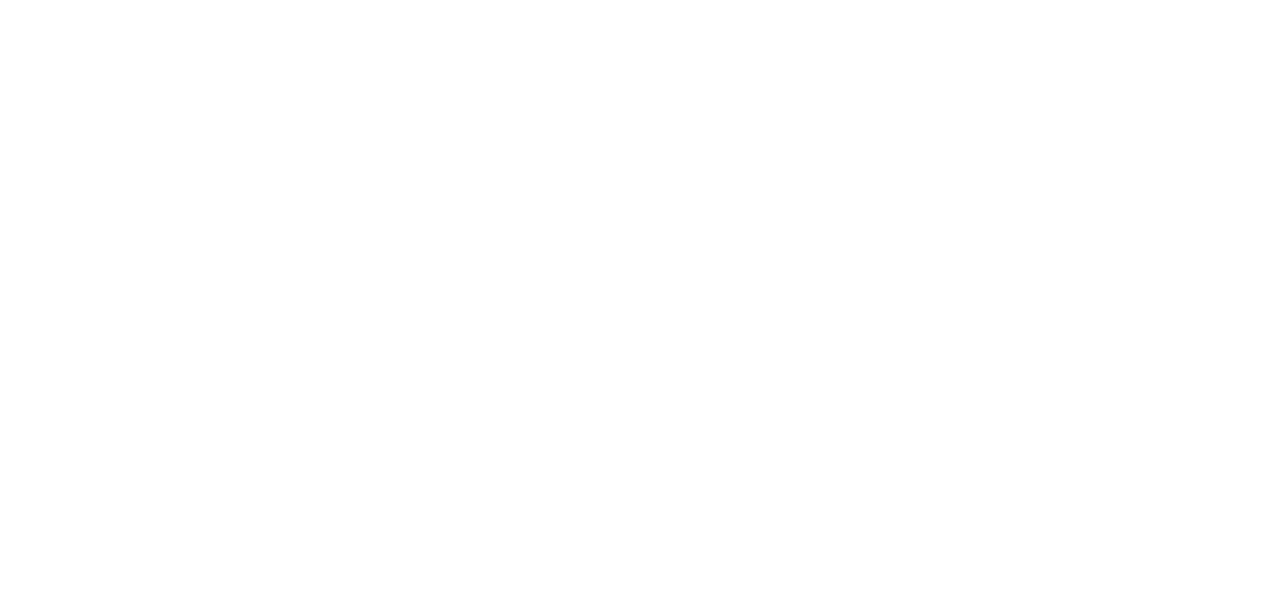
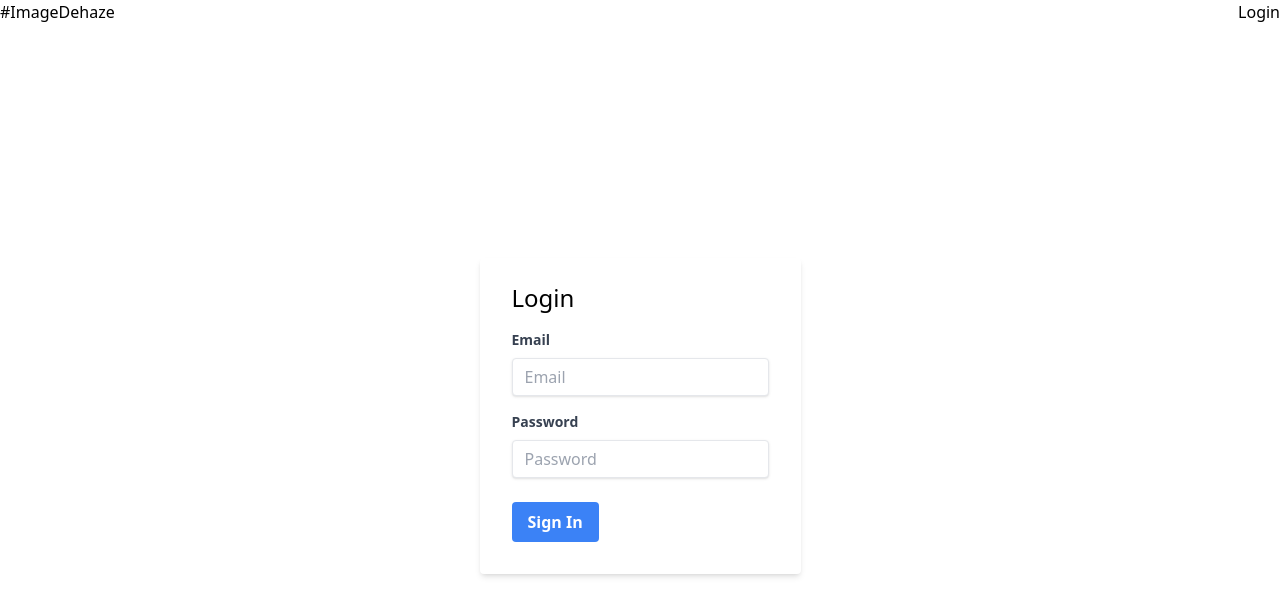
Before and after one commit to CodeWithRishav/Satellite-image-road-detection, a React (Create React App) app: page /login in a window 1280 px wide. Shown: the top 616 px of the page. Built offline with nearby package versions, Linux system fonts and the light colour scheme.

Commit message:
router setup

```diff
--- a/package.json
+++ b/package.json
@@ -6,8 +6,10 @@
     "@testing-library/jest-dom": "^5.17.0",
     "@testing-library/react": "^13.4.0",
     "@testing-library/user-event": "^13.5.0",
+    "framer-motion": "^10.16.2",
     "react": "^18.2.0",
     "react-dom": "^18.2.0",
+    "react-router-dom": "^6.15.0",
     "react-scripts": "5.0.1",
     "web-vitals": "^2.1.4"
   },
@@ -34,5 +36,8 @@
       "last 1 firefox version",
       "last 1 safari version"
     ]
+  },
+  "devDependencies": {
+    "tailwindcss": "^3.3.3"
   }
 }
--- a/src/App.js
+++ b/src/App.js
@@ -1,8 +1,21 @@
-import './App.css';
+// src/App.js
+import React from 'react';
+import { BrowserRouter as Router, Routes, Route} from 'react-router-dom';
+import Home from './components/Home';
+import About from './components/About';
+import Login from './components/Login';
+import Layout from './components/Layout';
+
 
 function App() {
   return (
-    <></>
+      <Routes>
+        <Route path='/' element={<Layout />} >
+        <Route index element={<Home />} />
+        <Route path="/about" element={<About />} />
+        <Route path="/login" element={<Login />} />
+        </Route>
+      </Routes>
   );
 }
 
--- /dev/null
+++ b/src/components/About.js
@@ -0,0 +1,13 @@
+// src/components/About.js
+import React from 'react';
+
+const About = () => {
+  return (
+    <div>
+      <h2>About Page</h2>
+      <p>This is the about page.</p>
+    </div>
+  );
+};
+
+export default About;
--- /dev/null
+++ b/src/components/Home.js
@@ -0,0 +1,12 @@
+// src/components/Home.js
+import React from 'react';
+
+const Home = () => {
+  return (
+    <div>
+      <p>Welcome to the home page!</p>
+    </div>
+  );
+};
+
+export default Home;
--- /dev/null
+++ b/src/components/Layout.js
@@ -0,0 +1,17 @@
+import React from 'react'
+import {Outlet} from "react-router-dom"
+import Navbar from './Navbar'
+// import Footer from './Footer'
+
+
+
+const Layout = () => {
+  return (
+    <div>
+     <Navbar />
+     <Outlet />
+    </div>
+  )
+}
+
+export default Layout
--- /dev/null
+++ b/src/components/Login.js
@@ -0,0 +1,70 @@
+import React, { useState } from 'react';
+import Navbar from './Navbar';
+
+const LoginForm = () => {
+  const [email, setEmail] = useState('');
+  const [password, setPassword] = useState('');
+
+  const handleEmailChange = (e) => {
+    setEmail(e.target.value);
+  };
+
+  const handlePasswordChange = (e) => {
+    setPassword(e.target.value);
+  };
+
+  const handleSubmit = (e) => {
+    e.preventDefault();
+    // Add your login logic here
+    console.log('Email:', email);
+    console.log('Password:', password);
+  };
+
+  return (
+<>
+    <div className="flex justify-center items-center h-screen">
+      <form className="bg-white shadow-md rounded px-8 pt-6 pb-8 mb-4" onSubmit={handleSubmit}>
+        <h2 className="text-2xl mb-4">Login</h2>
+        <div className="mb-4">
+          <label className="block text-gray-700 text-sm font-bold mb-2" htmlFor="email">
+            Email
+          </label>
+          <input
+            className="shadow appearance-none border rounded w-full py-2 px-3 text-gray-700 leading-tight focus:outline-none focus:shadow-outline"
+            id="email"
+            type="email"
+            placeholder="Email"
+            value={email}
+            onChange={handleEmailChange}
+            required
+          />
+        </div>
+        <div className="mb-6">
+          <label className="block text-gray-700 text-sm font-bold mb-2" htmlFor="password">
+            Password
+          </label>
+          <input
+            className="shadow appearance-none border rounded w-full py-2 px-3 text-gray-700 leading-tight focus:outline-none focus:shadow-outline"
+            id="password"
+            type="password"
+            placeholder="Password"
+            value={password}
+            onChange={handlePasswordChange}
+            required
+          />
+        </div>
+        <div className="flex items-center justify-between">
+          <button
+            className="bg-blue-500 hover:bg-blue-700 text-white font-bold py-2 px-4 rounded focus:outline-none focus:shadow-outline"
+            type="submit"
+          >
+            Sign In
+          </button>
+        </div>
+      </form>
+    </div>
+    </>
+  );
+};
+
+export default LoginForm;
--- /dev/null
+++ b/src/components/Navbar.js
@@ -0,0 +1,20 @@
+import React from 'react'
+import {Link} from "react-router-dom"
+import '../index.css';
+
+const Header = () => {
+  return (
+    <div className='flex justify-between align-center '>
+
+     <Link className="site-logo" to="/">#ImageDehaze</Link>
+     <nav>
+      {/* <Link to="/home">Home</Link>
+      <Link to="/about">About</Link> */}
+      <Link to="/login">Login</Link>
+     </nav>
+
+    </div>
+  )
+}
+
+export default Header
--- a/src/index.css
+++ b/src/index.css
@@ -0,0 +1,3 @@
+@tailwind base;
+@tailwind components;
+@tailwind utilities;
--- a/src/index.js
+++ b/src/index.js
@@ -2,11 +2,12 @@
 import ReactDOM from 'react-dom/client';
 import './index.css';
 import App from './App';
+import { BrowserRouter } from "react-router-dom"
 
 
 const root = ReactDOM.createRoot(document.getElementById('root'));
 root.render(
-  <React.StrictMode>
+  <BrowserRouter>
     <App />
-  </React.StrictMode>
+  </BrowserRouter>
 );
--- /dev/null
+++ b/tailwind.config.js
@@ -0,0 +1,9 @@
+/** @type {import('tailwindcss').Config} */
+module.exports = {
+  content: [
+    "./src/**/*.{js,jsx,ts,tsx}",
+  ],  theme: {
+    extend: {},
+  },
+  plugins: [],
+}
```
Also changed, not shown: 1 other file (tests, documents, lock files or other folders).
